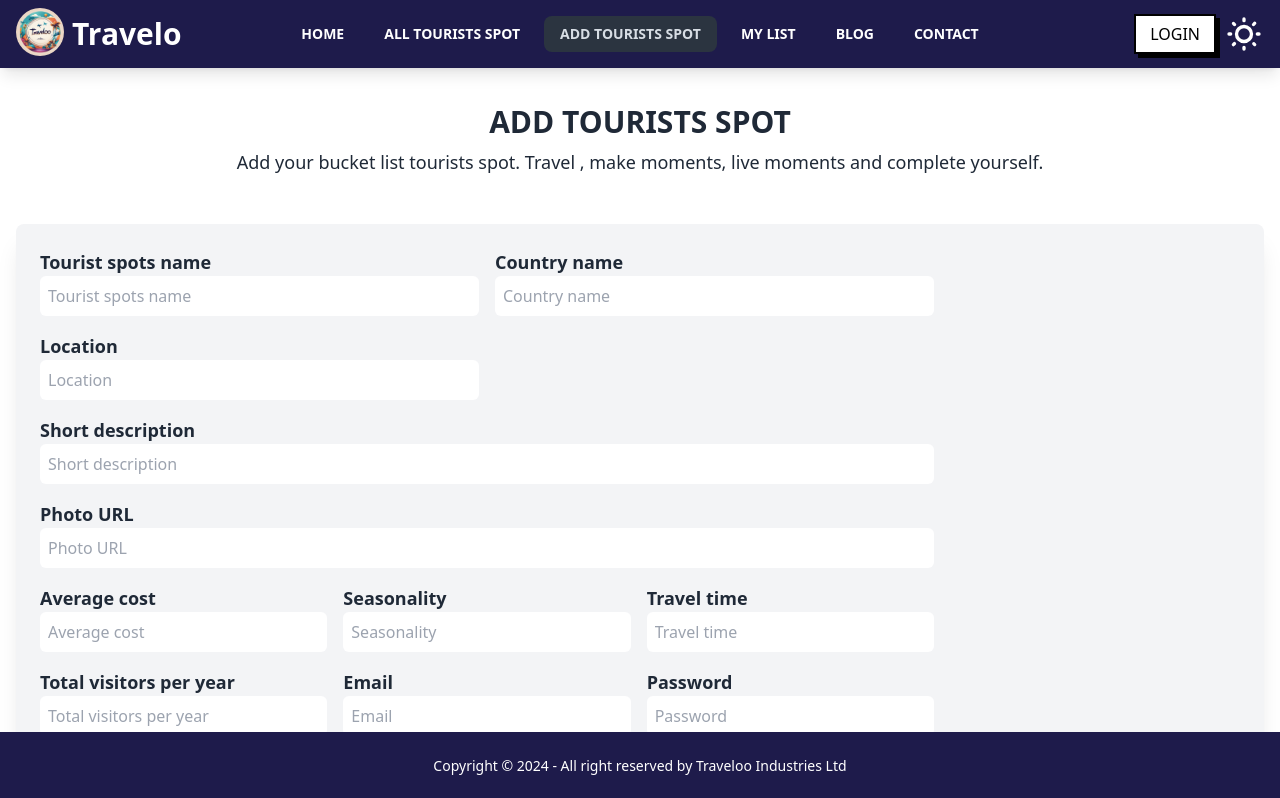
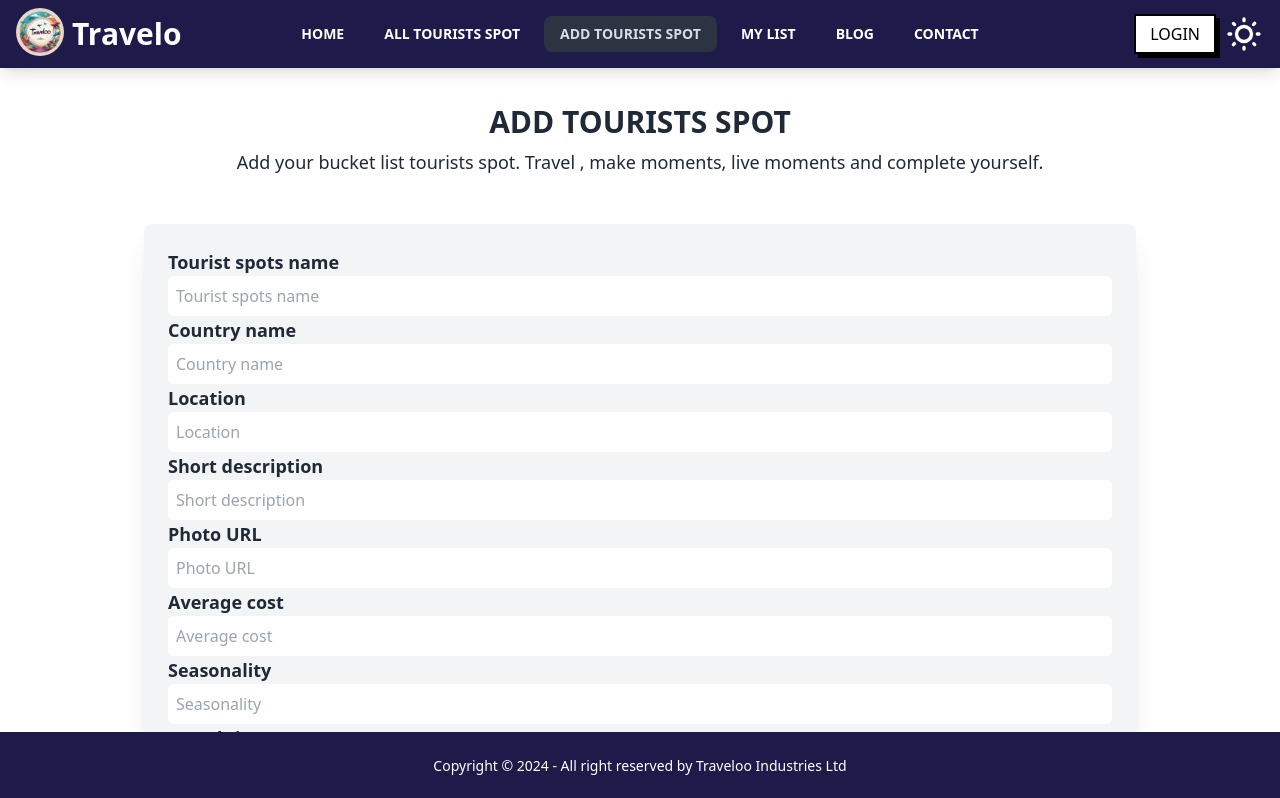
Before and after one commit to mushfiq7297/Travelo-Tour-Management-Client, a React (Vite) app: page /addTouristsspot in a window 1280 px wide. Shown: the top 798 px of the page. Built offline with nearby package versions, Linux system fonts and the light colour scheme; no server answers.

Commit message:
theme has changed and read data from form

```diff
--- a/src/firebase/components/Navbar.jsx
+++ b/src/firebase/components/Navbar.jsx
@@ -5,7 +5,7 @@ const Navbar = () => {
   const { theme, setTheme } = useState("light");
   const handleToggle = (e) => {
     if (e.target.checked) {
-      setTheme("synthwave");
+      setTheme("night");
     } else {
       setTheme("light");
     }
@@ -34,7 +34,7 @@ const Navbar = () => {
   );
 
   return (
-    <div className="navbar fixed px-4 z-10 shadow-lg top-0 bg-indigo-950 text-white animate__animated animate__slideInDown">
+    <div className="navbar fixed px-4 z-10 shadow-lg top-0 bg-indigo-950 text-white animate__animated animate__slideInDown ">
       <div className="navbar-start">
         <div className="dropdown">
           <div tabIndex={0} role="button" className="btn btn-ghost lg:hidden">
@@ -90,7 +90,7 @@ const Navbar = () => {
             onChange={handleToggle}
             type="checkbox"
             className="theme-controller"
-            value="synthwave"
+            value="night"
           />
 
           {/* sun icon */}
--- a/src/pages/AddTouristsSpot.jsx
+++ b/src/pages/AddTouristsSpot.jsx
@@ -5,33 +5,47 @@ const AddTouristsSpot = () => {
         event.preventDefault();
 
         const form = event.target;
+
+        const touristspotsname = form.touristspotsname.value
+        const countryname = form.countryname.value
+        const location = form.location.value
+        const shortdescription = form.shortdescription.value
+        const photourl = form.photourl.value
+        const averagecost = form.averagecost.value
+        const seasonality = form.seasonality.value
+        const traveltime = form.traveltime.value
+        const totavisitorsperyear = form.totavisitorsperyear.value
+        const email = form.email.value
+        const password = form.password.value
+
+        const addNewSpot = {touristspotsname,countryname,location,shortdescription,photourl,averagecost,seasonality,traveltime,totavisitorsperyear,email,password}
+        console.log(addNewSpot)
     }
   return (
-    <div className="w-full mx-auto py-10 px-4">
+    <div className="w-4/5 mx-auto py-10 px-4">
       <form
       onSubmit={handleAddSpot}
-        noValidate=""
         action=""
         className="container flex flex-col mx-auto space-y-12 "
       >
         <div className="space-y-2  text-center ">
-          <p className="text-3xl font-bold animate__animated animate__slideInLeft">ADD TOURISTS SPOT</p>
-          <p className="text-lg animate__animated animate__slideInRight">
+          <p className="text-3xl font-bold animate__animated animate__slnameeInLeft">ADD TOURISTS SPOT</p>
+          <p className="text-lg animate__animated animate__slnameeInRight">
             Add your bucket list tourists spot. Travel , make moments, live
             moments and complete yourself.
           </p>
         </div>
-        <fieldset className="grid grid-cols-4 gap-6 p-6 rounded-lg shadow-xl  hover:border-2 border-indigo-900 bg-gray-100 animate__animated animate__slideInDown">
-          <div className="grid grid-cols-6 gap-4 col-span-full lg:col-span-3">
+        <fieldset className="grname grname-cols-4 gap-6 p-6 rounded-lg shadow-xl  hover:border-2 border-indigo-900 bg-gray-100 animate__animated animate__slnameeInDown">
+          <div className="grname grname-cols-6 gap-4 col-span-full lg:col-span-3">
             <div className="col-span-full sm:col-span-3">
               <label htmlFor="firstname" className="text-lg font-bold">
                 Tourist spots name
               </label>
               <input
-                id="Touristspotsname"
+                name="touristspotsname"
                 type="text"
                 placeholder="Tourist spots name"
-                className="w-full rounded-md  p-2 focus:ring p-2-opacity-75 dark:text-gray-50 focus:dark:ring-violet-600 dark:border-gray-300"
+                className="w-full rounded-md text-black  p-2 focus:ring p-2-opacity-75 dark:text-gray-50 focus:dark:ring-violet-600 dark:border-gray-300"
               />
             </div>
             <div className="col-span-full sm:col-span-3">
@@ -39,10 +53,10 @@ const AddTouristsSpot = () => {
                 Country name
               </label>
               <input
-                id="Countryname"
+                name="countryname"
                 type="text"
                 placeholder="Country name"
-                className="w-full rounded-md  p-2 focus:ring p-2-opacity-75 dark:text-gray-50 focus:dark:ring-violet-600 dark:border-gray-300"
+                className="w-full rounded-md text-black  p-2 focus:ring p-2-opacity-75 dark:text-gray-50 focus:dark:ring-violet-600 dark:border-gray-300"
               />
             </div>
             <div className="col-span-full sm:col-span-3">
@@ -50,10 +64,10 @@ const AddTouristsSpot = () => {
                 Location
               </label>
               <input
-                id="Location"
+                name="location"
                 type="text"
                 placeholder="Location"
-                className="w-full rounded-md  p-2 focus:ring p-2-opacity-75 dark:text-gray-50 focus:dark:ring-violet-600 dark:border-gray-300"
+                className="w-full rounded-md text-black  p-2 focus:ring p-2-opacity-75 dark:text-gray-50 focus:dark:ring-violet-600 dark:border-gray-300"
               />
             </div>
             <div className="col-span-full">
@@ -61,10 +75,10 @@ const AddTouristsSpot = () => {
                 Short description
               </label>
               <input
-                id="Shortdescription"
+                name="shortdescription"
                 type="text"
                 placeholder="Short description"
-                className="w-full rounded-md  p-2 focus:ring p-2-opacity-75 dark:text-gray-50 focus:dark:ring-violet-600 dark:border-gray-300"
+                className="w-full rounded-md text-black  p-2 focus:ring p-2-opacity-75 dark:text-gray-50 focus:dark:ring-violet-600 dark:border-gray-300"
               />
             </div>
             <div className="col-span-full">
@@ -72,10 +86,10 @@ const AddTouristsSpot = () => {
                 Photo URL
               </label>
               <input
-                id="photourl"
+                name="photourl"
                 type="text"
                 placeholder="Photo URL"
-                className="w-full rounded-md  p-2 focus:ring p-2-opacity-75 dark:text-gray-50 focus:dark:ring-violet-600 dark:border-gray-300"
+                className="w-full rounded-md text-black  p-2 focus:ring p-2-opacity-75 dark:text-gray-50 focus:dark:ring-violet-600 dark:border-gray-300"
               />
             </div>
 
@@ -84,10 +98,10 @@ const AddTouristsSpot = () => {
                 Average cost
               </label>
               <input
-                id="Averagecost"
+                name="averagecost"
                 type="text"
                 placeholder="Average cost"
-                className="w-full rounded-md  p-2 focus:ring p-2-opacity-75 dark:text-gray-50 focus:dark:ring-violet-600 dark:border-gray-300"
+                className="w-full rounded-md text-black  p-2 focus:ring p-2-opacity-75 dark:text-gray-50 focus:dark:ring-violet-600 dark:border-gray-300"
               />
             </div>
 
@@ -96,10 +110,10 @@ const AddTouristsSpot = () => {
                 Seasonality
               </label>
               <input
-                id="Seasonality"
+                name="seasonality"
                 type="text"
                 placeholder="Seasonality"
-                className="w-full rounded-md  p-2 focus:ring p-2-opacity-75 dark:text-gray-50 focus:dark:ring-violet-600 dark:border-gray-300"
+                className="w-full rounded-md text-black  p-2 focus:ring p-2-opacity-75 dark:text-gray-50 focus:dark:ring-violet-600 dark:border-gray-300"
               />
             </div>
             <div className="col-span-full sm:col-span-2">
@@ -107,10 +121,10 @@ const AddTouristsSpot = () => {
                 Travel time
               </label>
               <input
-                id="Traveltime"
+                name="traveltime"
                 type="text"
                 placeholder="Travel time"
-                className="w-full rounded-md  p-2 focus:ring p-2-opacity-75 dark:text-gray-50 focus:dark:ring-violet-600 dark:border-gray-300"
+                className="w-full rounded-md text-black  p-2 focus:ring p-2-opacity-75 dark:text-gray-50 focus:dark:ring-violet-600 dark:border-gray-300"
               />
             </div>
             <div className="col-span-full sm:col-span-2">
@@ -118,10 +132,10 @@ const AddTouristsSpot = () => {
                 Total visitors per year
               </label>
               <input
-                id="TotaVisitorsPerYear"
+                name="totavisitorsperyear"
                 type="number"
                 placeholder="Total visitors per year"
-                className="w-full rounded-md p-2 focus:ring p-2-opacity-75 dark:text-gray-50 focus:dark:ring-violet-600 dark:border-gray-300"
+                className="w-full rounded-md text-black p-2 focus:ring p-2-opacity-75 dark:text-gray-50 focus:dark:ring-violet-600 dark:border-gray-300"
               />
             </div>
             <div className="col-span-full sm:col-span-2">
@@ -129,10 +143,10 @@ const AddTouristsSpot = () => {
                 Email
               </label>
               <input
-                id="email"
+                name="email"
                 type="email"
                 placeholder="Email"
-                className="w-full rounded-md  p-2 focus:ring p-2-opacity-75 dark:text-gray-50 focus:dark:ring-violet-600 dark:border-gray-300"
+                className="w-full rounded-md text-black  p-2 focus:ring p-2-opacity-75 dark:text-gray-50 focus:dark:ring-violet-600 dark:border-gray-300"
               />
             </div>
             <div className="col-span-full sm:col-span-2">
@@ -140,19 +154,20 @@ const AddTouristsSpot = () => {
                 Password
               </label>
               <input
-                id="password"
+                name="password"
                 type="password"
                 placeholder="Password"
-                className="w-full rounded-md  p-2 focus:ring p-2-opacity-75 dark:text-gray-50 focus:dark:ring-violet-600 dark:border-gray-300"
+                className="w-full rounded-md text-black  p-2 focus:ring p-2-opacity-75 dark:text-gray-50 focus:dark:ring-violet-600 dark:border-gray-300"
               />
             </div>
-            <input
+
+          </div>
+        </fieldset>
+        <input
               type="submit"
               value="Add"
               className="btn btn-primary"
             ></input>
-          </div>
-        </fieldset>
       </form>
     </div>
   );
--- a/src/pages/Home.jsx
+++ b/src/pages/Home.jsx
@@ -5,7 +5,6 @@ const Home = () => {
     <div>
         <Banner></Banner>
         <TouristsSpot></TouristsSpot>
-
     </div>
   );
 };
--- a/tailwind.config.js
+++ b/tailwind.config.js
@@ -9,6 +9,6 @@ export default {
   },
   plugins: [require("daisyui")],
   daisyui: {
-    themes: ["light", "synthwave"],
+    themes: ["light", "night"],
   },
 }
```
